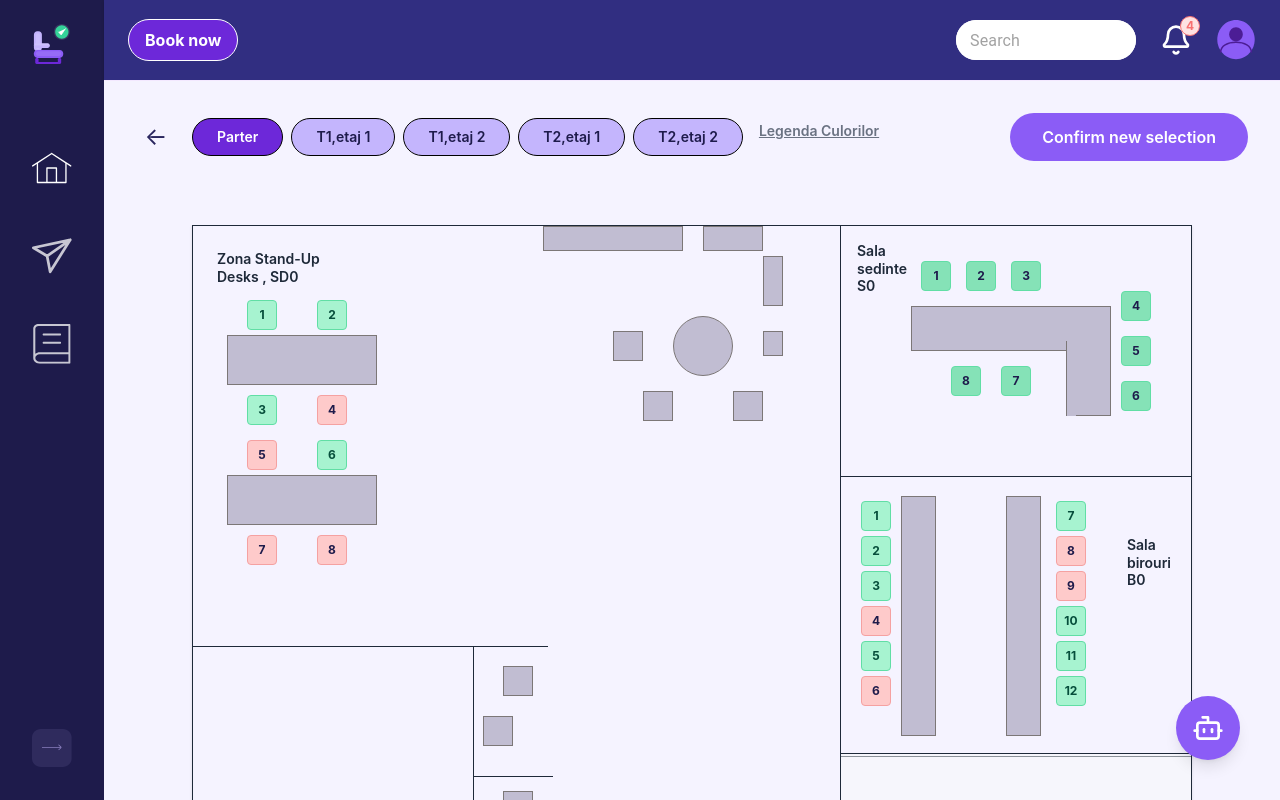
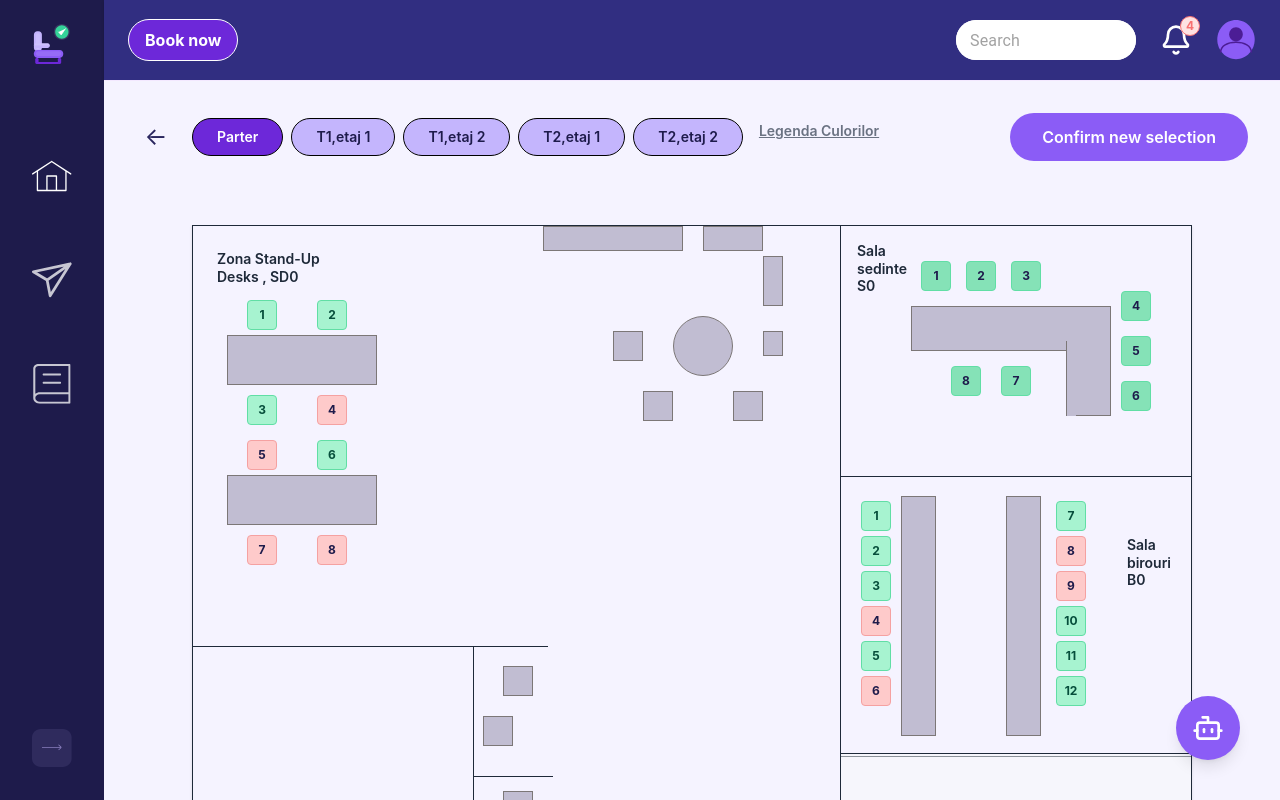
Before and after one commit to Edward11-boop/ITSSProject2026, a React (Vite) app: page /seats in a window 1280 px wide. Built offline with nearby package versions, Linux system fonts and the light colour scheme; no server answers.

Commit message:
Changed the way the buttons on the sidebar hover

```diff
--- a/src/components/SidebarNavItem.tsx
+++ b/src/components/SidebarNavItem.tsx
@@ -9,10 +9,12 @@ type SidebarNavItemProps = {
 
 const SidebarNavItem = ({ to, icon, label, isExtended }: SidebarNavItemProps) => {
   return (
-    <Link to={to} className="mt-10 flex flex-col">
-      <button
-        type="button"
-        className="mt-auto flex items-center justify-center gap-3 rounded-lg px-1 py-1 hover:bg-[#6D28D9]"
+    <div className="mt-10 flex justify-center">
+      <Link
+        to={to}
+        className={`flex items-center justify-center gap-3 rounded-[18px] px-3 py-3 transition-all hover:bg-[#7C3AED] ${
+          isExtended ? "w-[calc(100%-24px)]" : ""
+        }`}
       >
         <img src={icon} alt={label} className="h-8 w-8 sm:h-10 sm:w-10" />
 
@@ -21,8 +23,8 @@ const SidebarNavItem = ({ to, icon, label, isExtended }: SidebarNavItemProps) =>
             {label}
           </span>
         )}
-      </button>
-    </Link>
+      </Link>
+    </div>
   )
 }
 
```
